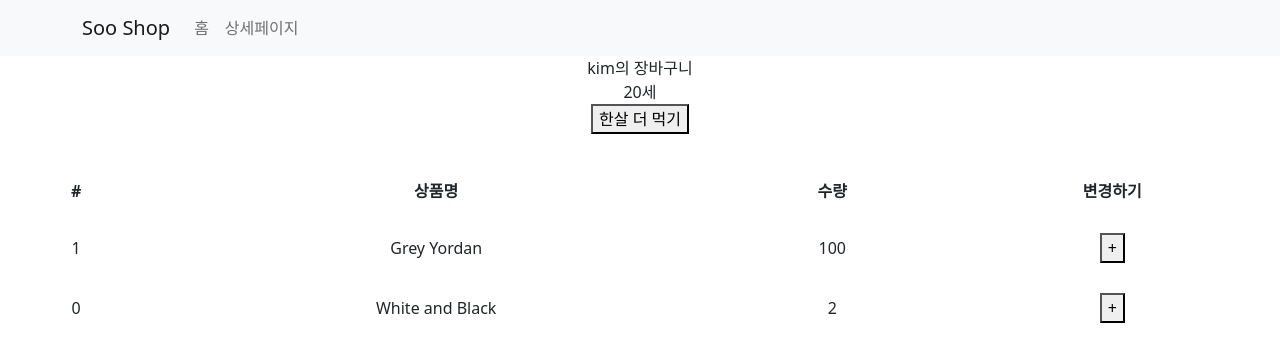
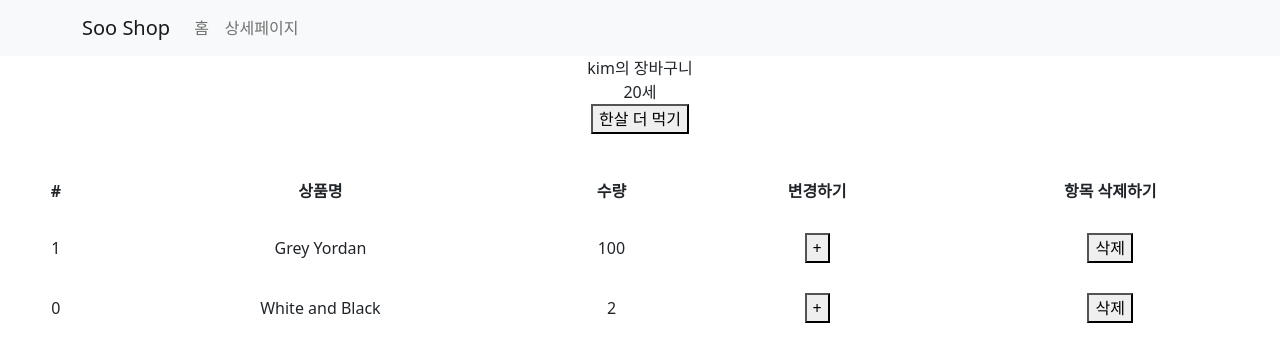
Before and after one commit to sookkiong/react-shop, a React (Create React App) app: page /cart in a window 1280 px wide. Shown: the top 362 px of the page. Built offline with nearby package versions, Linux system fonts and the light colour scheme.

Commit message:
feat: 장바구니 삭제 기능을 만들기 한 고뇌

```diff
--- a/src/pages/Cart.js
+++ b/src/pages/Cart.js
@@ -1,7 +1,7 @@
 import './../App.css';
 import { useSelector, useDispatch } from 'react-redux';
 import { changeName, plusAge, increase } from './../store/userSlice.js';
-import { countUp } from './../store.js';
+import { countUp, setRemove } from './../store.js';
 
 function Cart() {
   let a = useSelector((state) => {
@@ -29,6 +29,7 @@ function Cart() {
             <th>상품명</th>
             <th>수량</th>
             <th>변경하기</th>
+            <th>항목 삭제하기</th>
           </tr>
         </thead>
         <tbody>
@@ -47,6 +48,15 @@ function Cart() {
                     +
                   </button>
                 </td>
+                <td>
+                  <button
+                    onClick={() => {
+                      dispatch(setRemove(v.id));
+                    }}
+                  >
+                    삭제
+                  </button>
+                </td>
               </tr>
             );
           })}
--- a/src/store.js
+++ b/src/store.js
@@ -1,4 +1,5 @@
 import { configureStore, createSlice } from '@reduxjs/toolkit';
+import { useCallback } from 'react';
 import user from './store/userSlice.js';
 
 let stock = createSlice({
@@ -22,10 +23,18 @@ let list = createSlice({
     setList(state, action) {
       state.push(action.payload);
     },
+    setRemove(state, action) {
+      const newLIst = state.filter((a) => {
+        a.action.payload !== a;
+      });
+      return newLIst;
+    },
   },
 });
 
-export let { countUp, setList } = list.actions;
+const remove = useCallback;
+
+export let { countUp, setList, setRemove } = list.actions;
 
 export default configureStore({
   reducer: {
```
